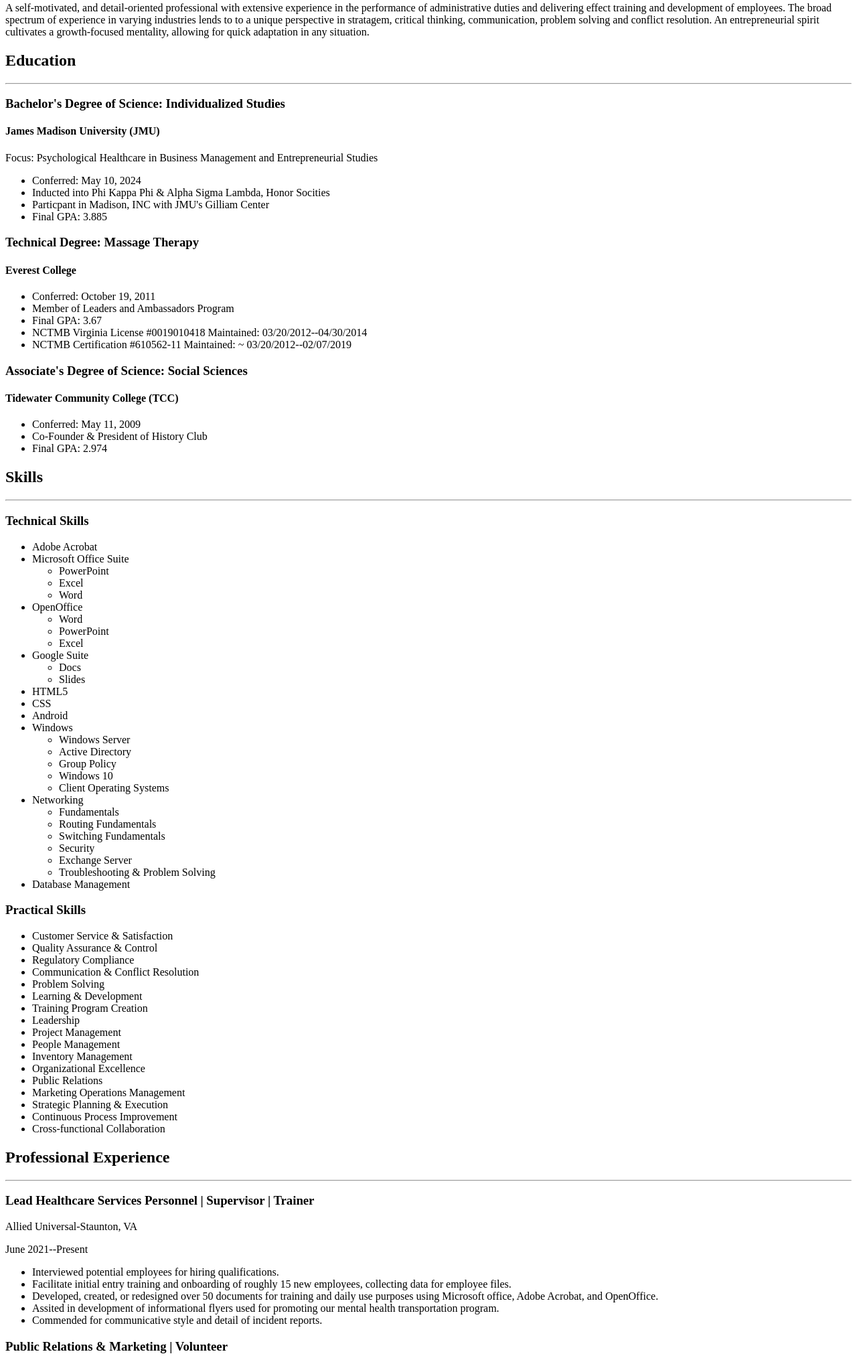
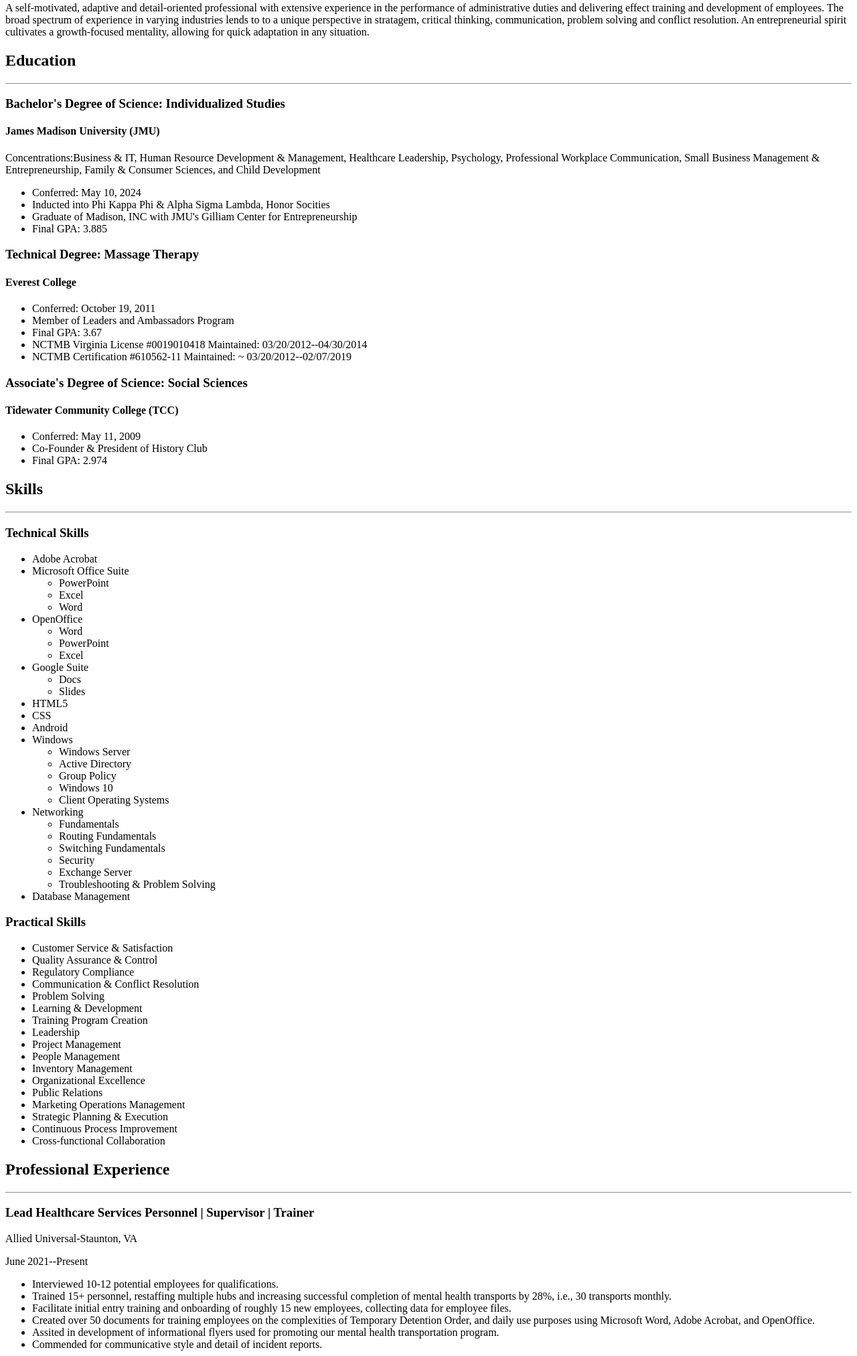
Before and after one commit to LimboticWorlds/html-resume, a plain HTML site: page index.html in a window 1280 px wide. Shown: the part 480-2505 px from the top of the page at 67% size. Drawn offline with Linux system fonts and the light colour scheme.

Commit message:
Update index.html

```diff
--- a/index.html
+++ b/index.html
@@ -13,7 +13,7 @@
         <hr />
         <h2>Summary</h2>
         <hr />
-            <p>A self-motivated, and detail-oriented professional with extensive experience in the performance of administrative duties and delivering effect training and development of employees. The broad spectrum of experience in varying industries lends to to a unique perspective in stratagem, critical thinking, communication, problem solving and conflict
+            <p>A self-motivated, adaptive and detail-oriented professional with extensive experience in the performance of administrative duties and delivering effect training and development of employees. The broad spectrum of experience in varying industries lends to to a unique perspective in stratagem, critical thinking, communication, problem solving and conflict
                 resolution. An entrepreneurial spirit cultivates a growth-focused mentality, allowing for quick adaptation in any situation.</p>
 
         <h2>Education</h2>
@@ -22,11 +22,11 @@
             <p>
                 <h3>Bachelor's Degree of Science: Individualized Studies</h3>
                     <h4>James Madison University (JMU)</h4>
-                    <p>Focus: Psychological Healthcare in Business Management and Entrepreneurial Studies</p>
+                    <p>Concentrations:Business & IT, Human Resource Development & Management, Healthcare Leadership, Psychology, Professional Workplace Communication, Small Business Management & Entrepreneurship, Family & Consumer Sciences, and Child Development</p>
                         <ul>
                             <li>Conferred: May 10, 2024</li>
                             <li>Inducted into Phi Kappa Phi & Alpha Sigma Lambda, Honor Socities</li>
-                            <li>Particpant in Madison, INC with JMU's Gilliam Center</li>
+                            <li>Graduate of Madison, INC with JMU's Gilliam Center for Entrepreneurship</li>
                             <li>Final GPA: 3.885</li>
                         </ul>
             </p>
@@ -127,9 +127,10 @@
                     <p>Allied Universal-Staunton, VA</p>
                     <p>June 2021--Present</p>
                         <ul>
-                            <li>Interviewed potential employees for hiring qualifications.</li>
+                            <li>Interviewed 10-12 potential employees for qualifications.</li>
+                            <li>Trained 15+ personnel, restaffing multiple hubs and increasing successful completion of mental health transports by 28%, i.e., 30 transports monthly.</li>
                             <li>Facilitate initial entry training and onboarding of roughly 15 new employees, collecting data for employee files.</li>
-                            <li>Developed, created, or redesigned over 50 documents for training and daily use purposes using Microsoft office, Adobe Acrobat, and OpenOffice.</li>
+                            <li>Created over 50 documents for training employees on the complexities of Temporary Detention Order, and daily use purposes using Microsoft Word, Adobe Acrobat, and OpenOffice.</li>
                             <li>Assited in development of informational flyers used for promoting our mental health transportation program.</li>
                             <li>Commended for communicative style and detail of incident reports.</li>
                         </ul>
```
